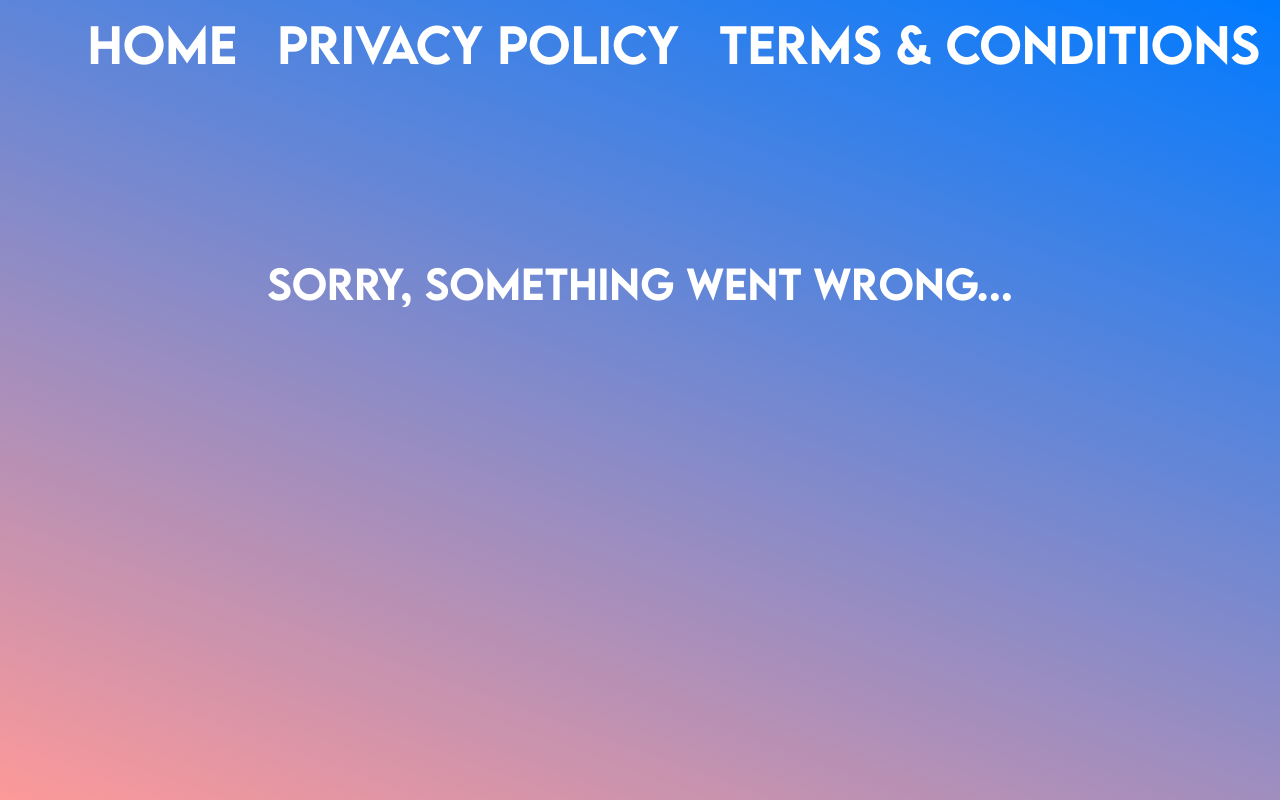
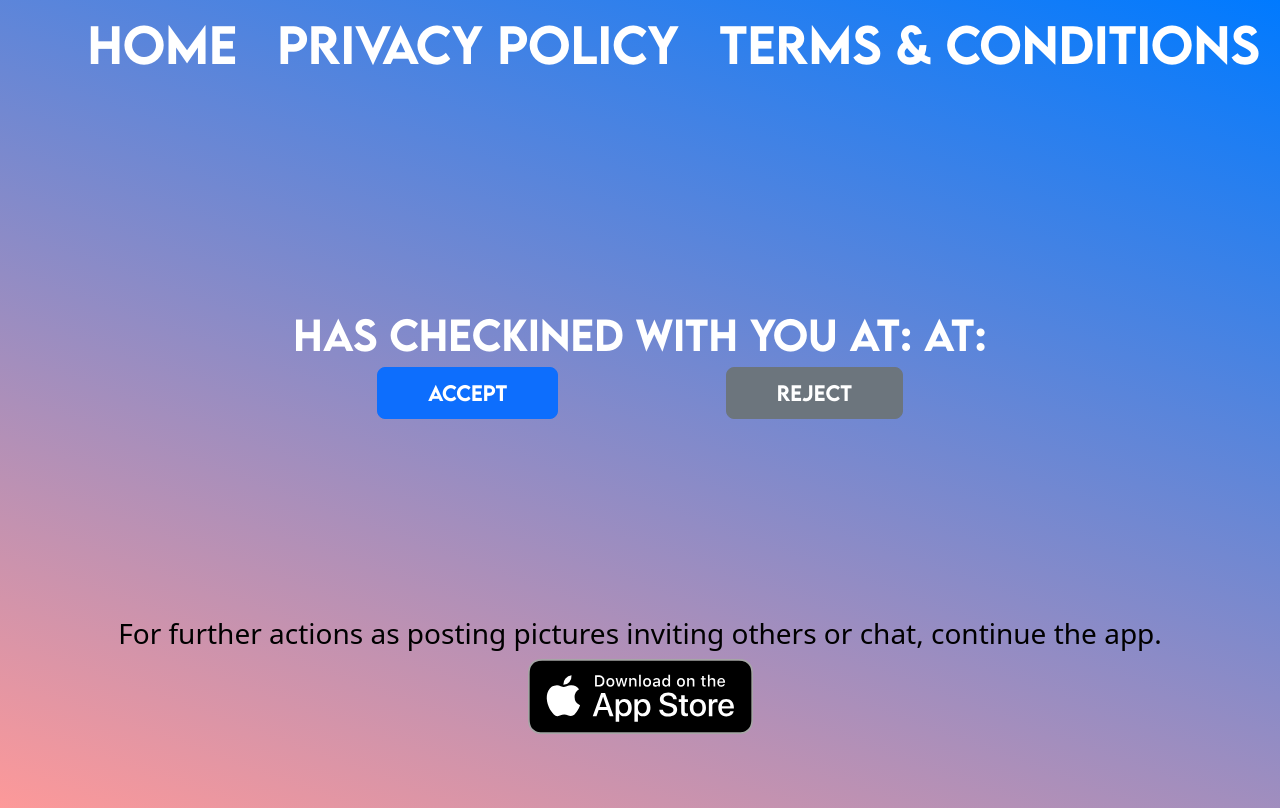
Before and after one commit to goldhand-tech/SeenWebsite_, a React (Vite) app: page /checkin in a window 1280 px wide. Built offline with nearby package versions, Linux system fonts and the light colour scheme.

Commit message:
message checkin acceptance

```diff
--- /dev/null
+++ b/src/components/CheckIn/CheckInAccept.tsx
@@ -0,0 +1,33 @@
+import { useState } from "react";
+import { CheckInAppImg } from "./CheckInAppImg";
+import { CheckInAcceptPage } from "./CheckInAcceptPage";
+import { CheckInAcceptPhonePage } from "./CheckInAcceptPhonePage";
+
+export const CheckInAccept = () => {
+  const [data, setData] = useState({
+    location: "",
+    time: "",
+    usernameWhoInvited: "",
+  });
+  const [statusPage, setStatusPage] = useState(0);
+
+  const sendQuery = (phonenumber: number) => {
+    console.log("Send phone number");
+  };
+
+  return (
+    <div
+      className="d-flex flex-column  align-items-center justify-content-center p-4"
+      style={{ height: "90vh" }}
+    >
+      {statusPage == 0 ? (
+        <CheckInAcceptPage data={data} onClick={setStatusPage} />
+      ) : (
+        <CheckInAcceptPhonePage sendQuery={sendQuery} />
+      )}
+      <CheckInAppImg></CheckInAppImg>
+    </div>
+  );
+};
+
+export default CheckInAccept;
--- /dev/null
+++ b/src/components/CheckIn/CheckInAcceptPhonePage.tsx
@@ -0,0 +1,23 @@
+interface Props {
+  sendQuery: (phonenumber: number) => void;
+}
+
+export const CheckInAcceptPhonePage = ({ sendQuery }: Props) => {
+  return (
+    <div className="m-auto">
+      <div className="d-flex flex-column justify-content-around">
+        <form>
+          <div className="form-group">
+            <label className={""} htmlFor="phoneInput">
+              Enter your phone to confirm:
+            </label>
+            <input type="text" className="form-control" id="phoneInput" />
+          </div>
+        </form>
+        <button type="button" className="btn btn-primary btn-lg mt-3 ">
+          Confirm
+        </button>
+      </div>
+    </div>
+  );
+};
--- /dev/null
+++ b/src/components/CheckIn/CheckInAppImg.tsx
@@ -0,0 +1,21 @@
+import appBtn from "../../assets/images/app-badge.svg";
+
+export const CheckInAppImg = () => {
+  return (
+    <div>
+      {" "}
+      <div className="mt-auto">
+        <h3 className="checkin-h3">
+          For further actions as posting pictures inviting others or chat,
+          continue the app.
+        </h3>
+        <a
+          className="app-store-button"
+          href="https://apps.apple.com/ro/app/seen/id6449669738"
+        >
+          <img src={appBtn} alt="Available on App Store" />
+        </a>
+      </div>
+    </div>
+  );
+};
--- a/src/index.css
+++ b/src/index.css
@@ -43,6 +43,13 @@ label {
   color: white;
   font-family: "LemonMilk";
   font-weight: 400;
+  padding: 10px 50px;
+}
+.btn-secondary {
+  color: white;
+  font-family: "LemonMilk";
+  font-weight: 400;
+  padding: 10px 50px;
 }
 
 .navbar {
@@ -302,7 +309,7 @@ label {
 @media screen and (min-width: 767px) {
   .app-store-button img {
     display: block;
-    width: 300px;
+    width: 225px;
     height: auto;
   }
 }
@@ -357,3 +364,17 @@ label {
   font-family: "LemonMilk";
   font-weight: 400;
 }
+
+/*CheckIn*/
+.checkin-h {
+  color: white;
+  font-family: "LemonMilk";
+  font-weight: 400;
+}
+
+.checkin-h3 {
+  color: black;
+  font-weight: 500;
+}
+
+/*Label*/
--- a/src/router/router.tsx
+++ b/src/router/router.tsx
@@ -7,6 +7,7 @@ import { ResetLayout } from "../components/ResetLayout";
 import { StatusResetPasswordPage } from "../components/StatusResetPasswordPage";
 import { Layout } from "../layout/Layout";
 import { ErrorPage } from "../layout/ErrorPage";
+import CheckInAccept from "../components/CheckIn/CheckInAccept";
 
 const router = createBrowserRouter([
   {
@@ -38,6 +39,10 @@ const router = createBrowserRouter([
         path: "passwordreset",
         element: <ResetPassword />,
       },
+      {
+        path: "checkin",
+        element: <CheckInAccept />,
+      },
     ],
   },
 ]);
```
